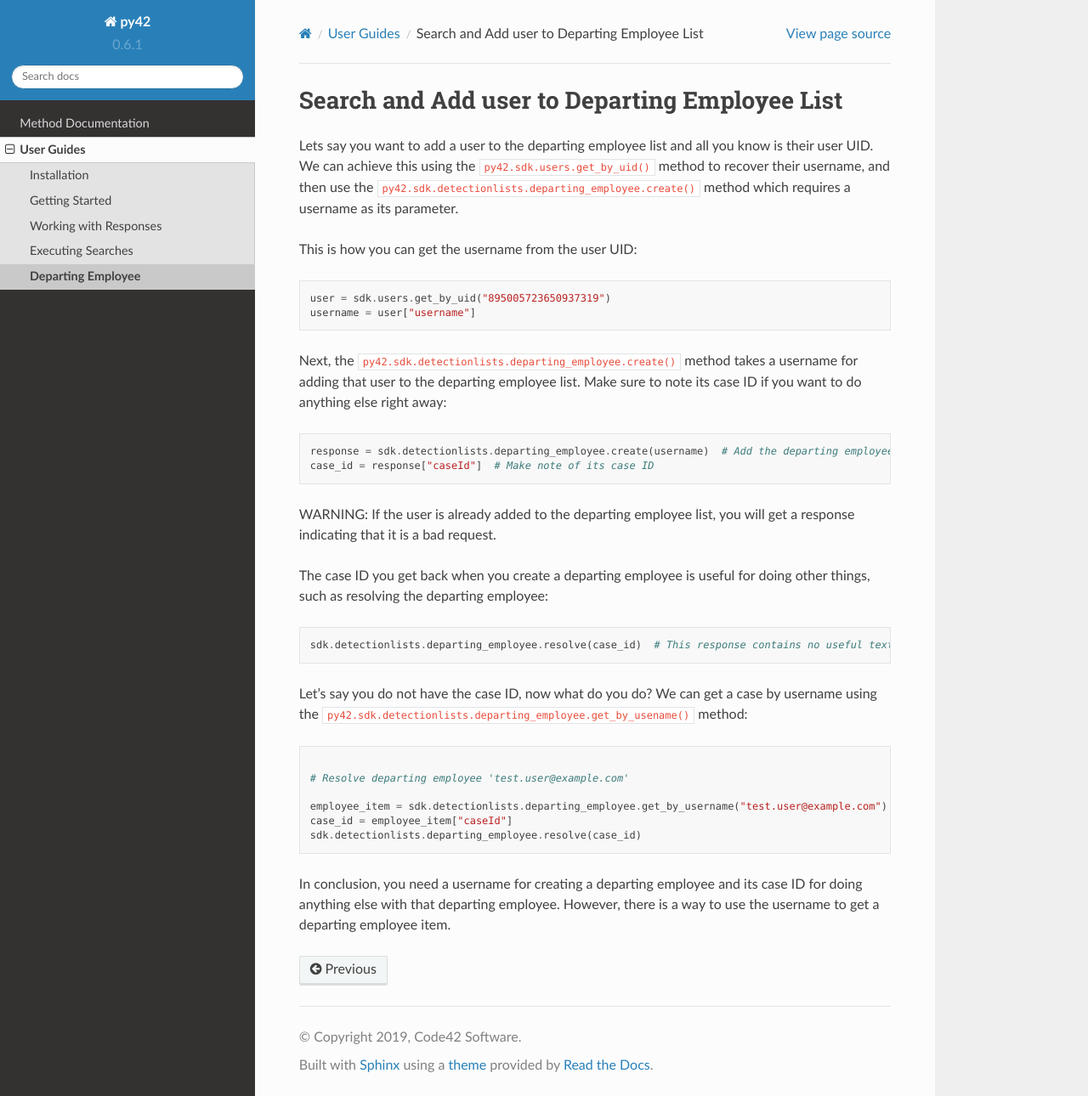
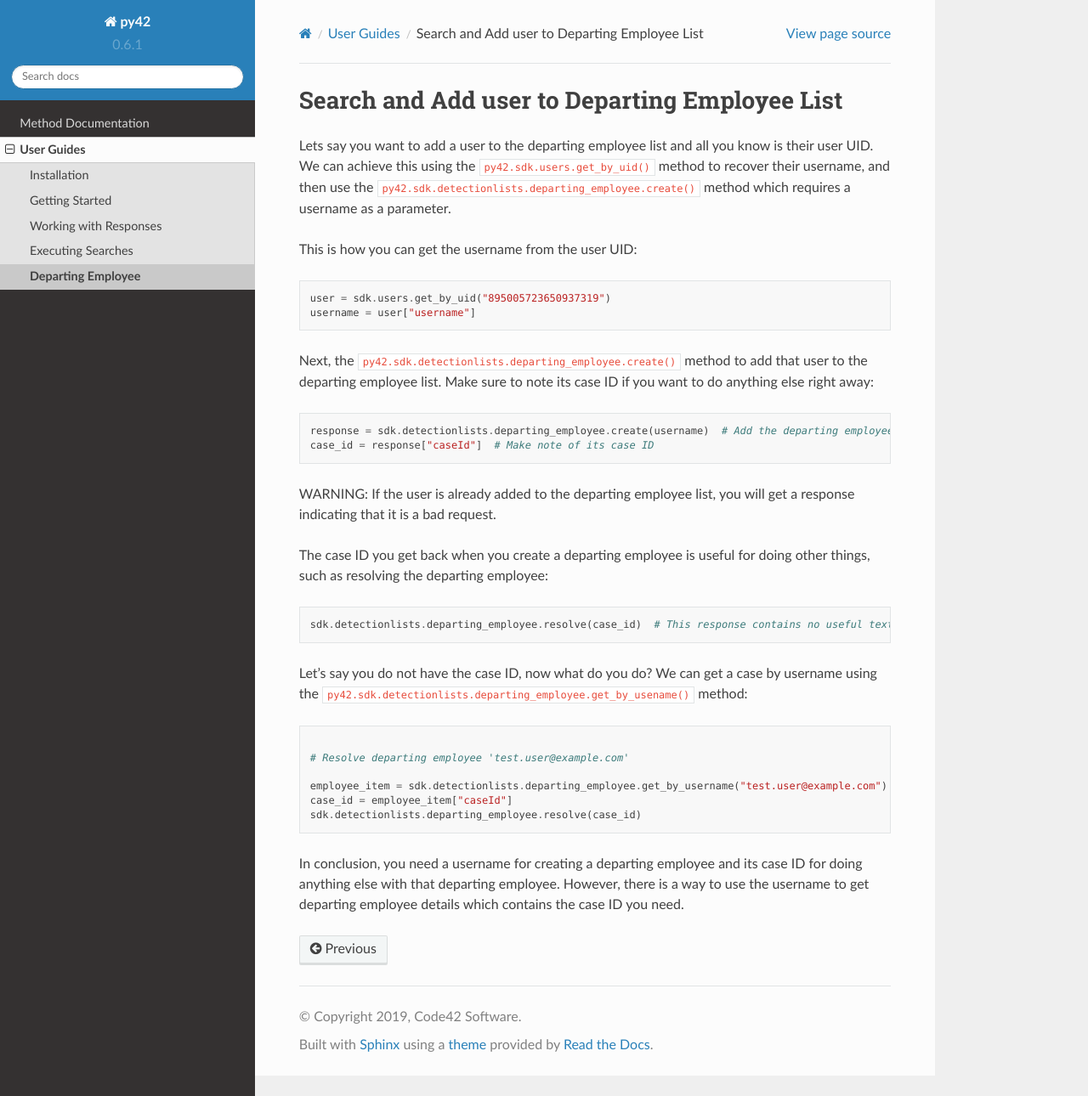
Before and after one commit to code42/py42, a Sphinx documentation site: the page built from docs/userguides/departingemployee.md, in a window 1280 px wide and 1290 px high. Shown: the whole window at 85% size. Built offline with Sphinx 7.4.7 and the Read the Docs theme 2.0.0, drawn with Linux system fonts in a browser that asks for light colours; the version number is read from the project's files by our own code.

Commit message:
Revision

````diff
--- a/docs/userguides/departingemployee.md
+++ b/docs/userguides/departingemployee.md
@@ -2,7 +2,7 @@
 
 Lets say you want to add a user to the departing employee list and all you know is their user UID. We can achieve
 this using the `py42.sdk.users.get_by_uid()` method to recover their username, and then use the
-`py42.sdk.detectionlists.departing_employee.create()` method which requires a username as its parameter.
+`py42.sdk.detectionlists.departing_employee.create()` method which requires a username as a parameter.
 
 This is how you can get the username from the user UID:
 ```python
@@ -10,8 +10,8 @@ user = sdk.users.get_by_uid("895005723650937319")
 username = user["username"]
 ```
 
-Next, the `py42.sdk.detectionlists.departing_employee.create()` method takes a username for adding that user to the
-departing employee list. Make sure to note its case ID if you want to do anything else right away:
+Next, the `py42.sdk.detectionlists.departing_employee.create()` method to add that user to the departing employee list.
+Make sure to note its case ID if you want to do anything else right away:
 ```python
 response = sdk.detectionlists.departing_employee.create(username)  # Add the departing employee
 case_id = response["caseId"]  # Make note of its case ID
@@ -38,4 +38,5 @@ sdk.detectionlists.departing_employee.resolve(case_id)
 ```
 
 In conclusion, you need a username for creating a departing employee and its case ID for doing anything else with that
-departing employee. However, there is a way to use the username to get a departing employee item.
+departing employee. However, there is a way to use the username to get departing employee details which contains the
+case ID you need.
````
